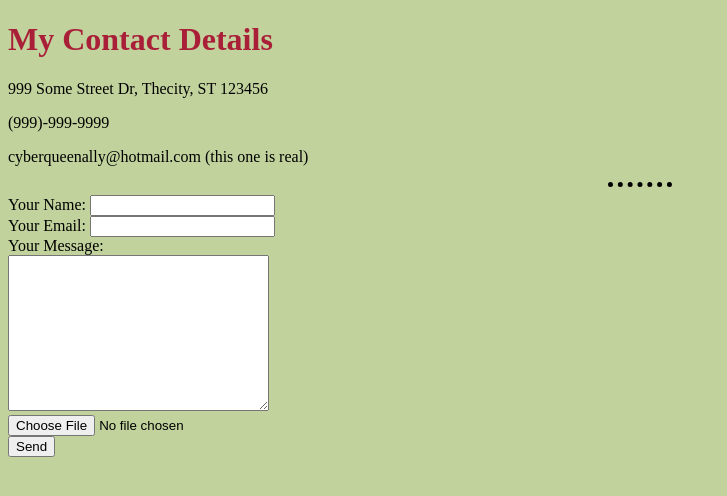
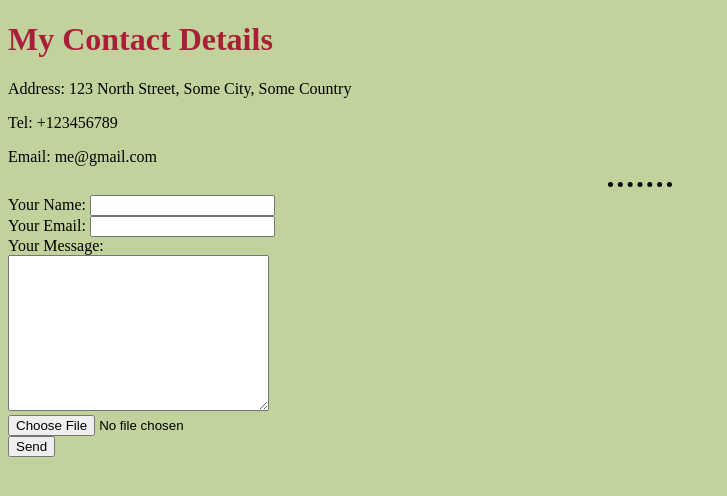
Before and after one commit to CyberQueenAlly/resume, a plain HTML site: page contact-me.html in a window 1280 px wide. Shown: the whole page, without its empty margins (0-727 px from the left). Drawn offline with Linux system fonts and the light colour scheme.

Commit message:
Update contact-me.html file

```diff
--- a/contact-me.html
+++ b/contact-me.html
@@ -7,9 +7,9 @@
 </head>
 <body>
     <h1>My Contact Details</h1>
-    <p>999 Some Street Dr, Thecity, ST 123456</p>
-    <p>(999)-999-9999</p>
-    <p>cyberqueenally@hotmail.com (this one is real)</p>
+    <p>Address: 123 North Street, Some City, Some Country</p>
+    <p>Tel: +123456789</p>
+    <p>Email: me@gmail.com</p>
     <hr>
     <form action="mailto:cyberqueenally@hotmail.com" method="post" enctype="text/plain">
      <label>Your Name:</label>
```
